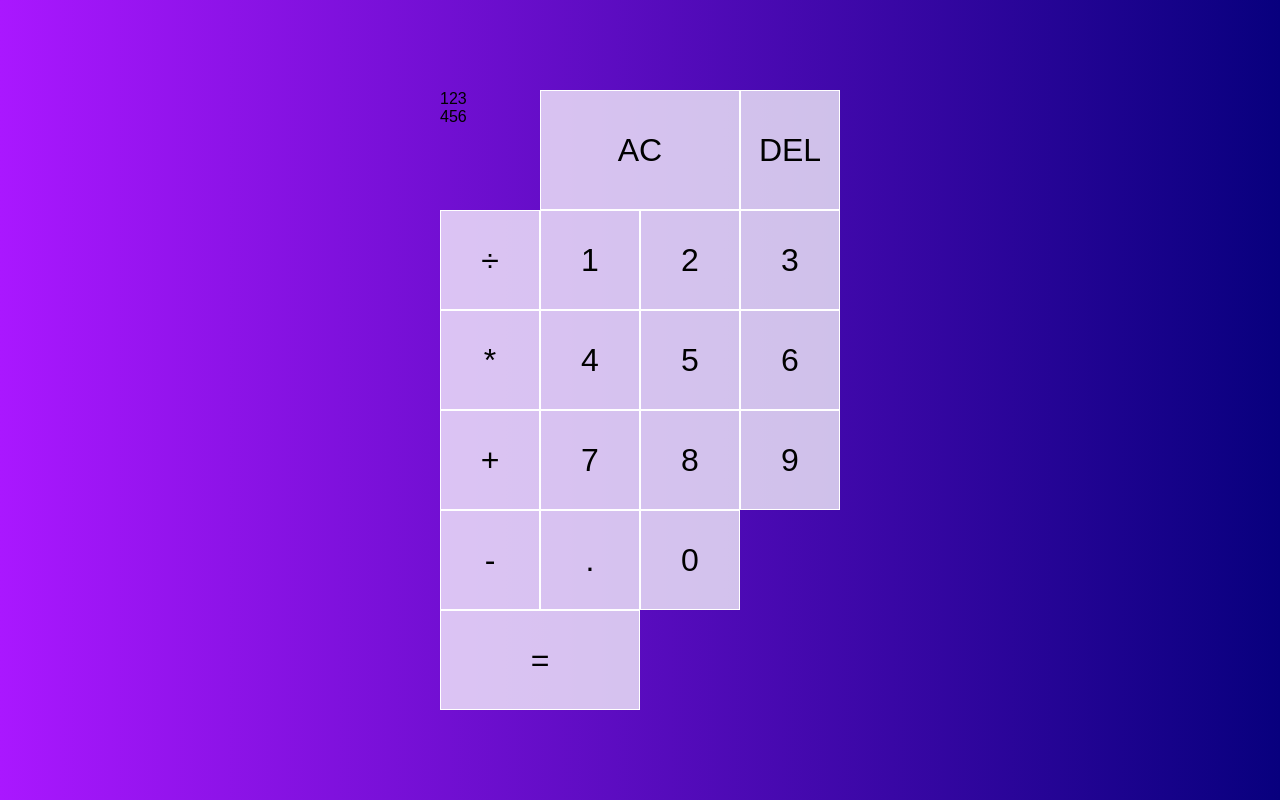
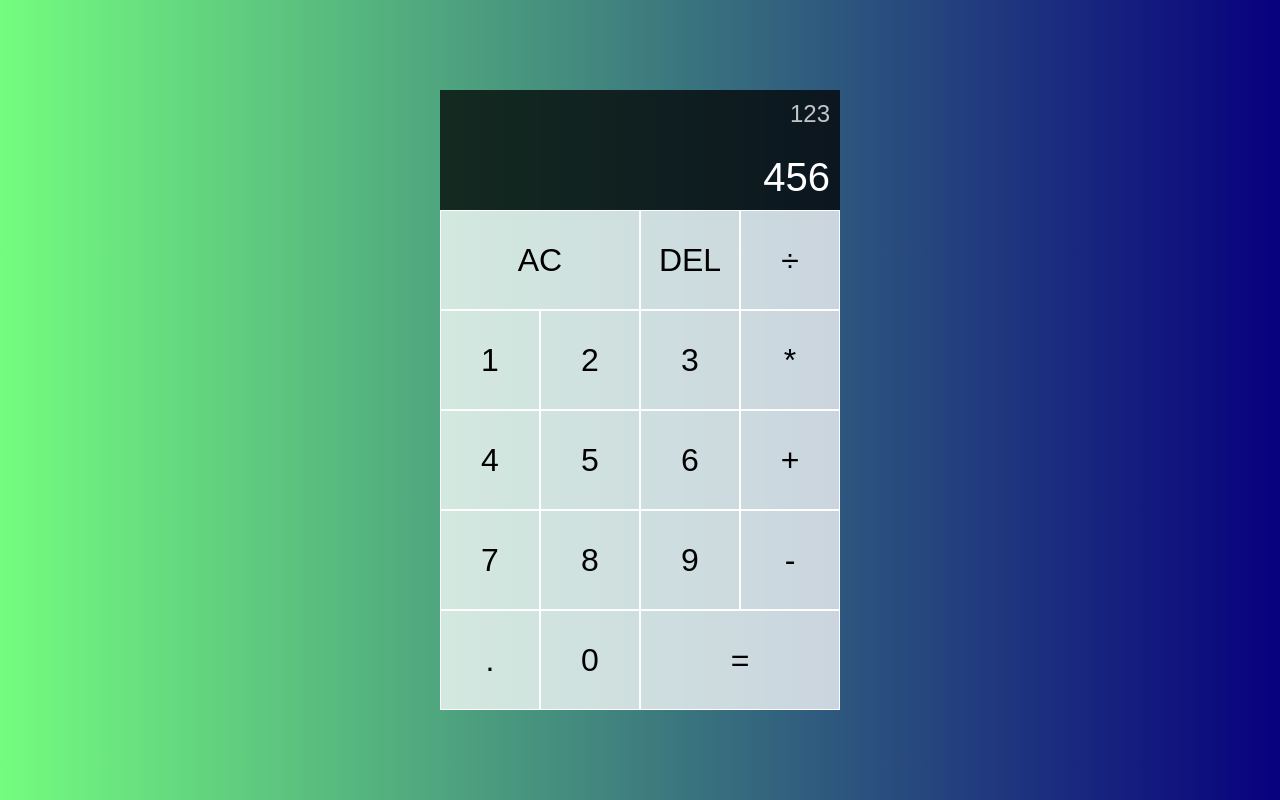
Before and after one commit to mariko357/JS-Calculator, a plain HTML site: page index.html in a window 1280 px wide. Drawn offline with Linux system fonts and the light colour scheme.

Commit message:
Finished with css

```diff
--- a/style.css
+++ b/style.css
@@ -7,7 +7,7 @@
 body{
     padding: 0;
     margin: 0;
-    background: linear-gradient(to right, #aa17ff, #08007e)
+    background: linear-gradient(to right, #74fc7f, #08007e)
 }
 
 .calculator-grid {
@@ -35,3 +35,25 @@ body{
 .span-two {
     grid-column: span 2;
 }
+
+.output {
+    grid-column: 1 / -1;
+    background-color: rgba(0, 0, 0, .75);
+    display: flex;
+    align-items: flex-end;
+    justify-content: space-between;
+    flex-direction: column;
+    padding: 10px;
+    word-wrap: break-word;
+    word-break: break-all;
+}
+
+.output .previous-operand{
+    color: rgba(255, 255, 255, .75);
+    font-size: 1.5rem
+}
+
+.output .current-operand{
+    color: white;
+    font-size: 2.5rem
+}
```
